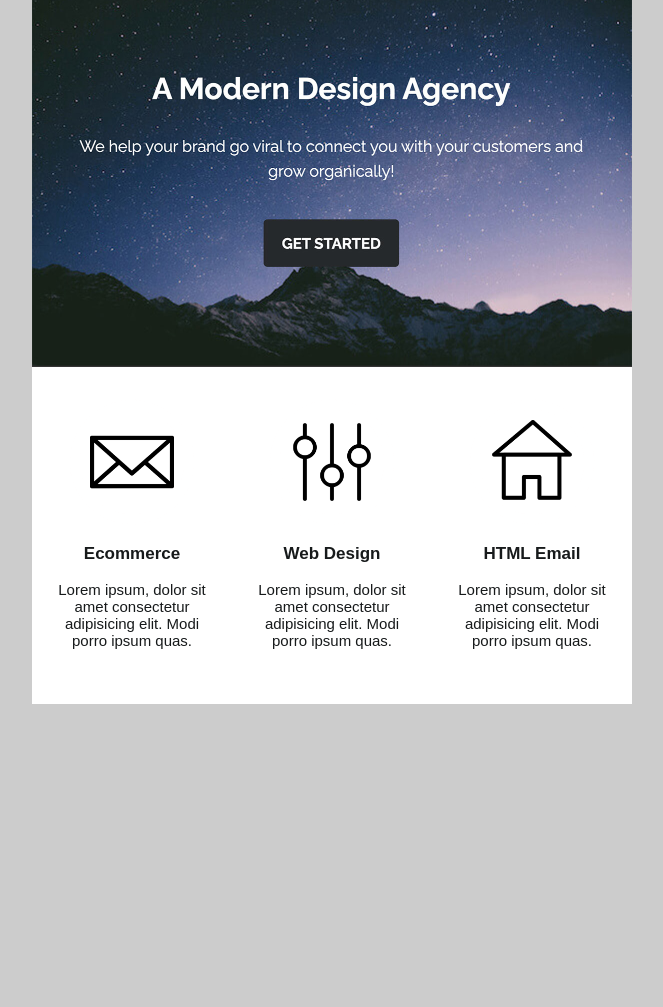
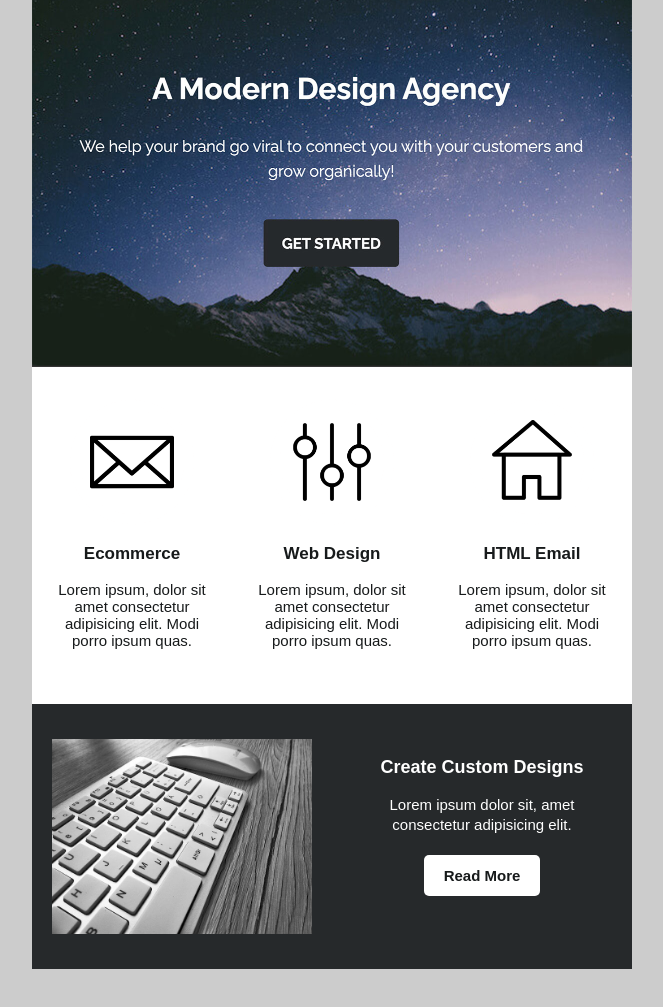
Before and after one commit to KelvinNatal/emailMktR, a plain HTML site: page index.html in a window 1280 px wide. Shown: the part 91-1098 px from the top of the page, without its empty margins (308-971 px from the left). Before the commit the page ends 855 px from the top, so only its background shows below. Drawn offline with Linux system fonts and the light colour scheme.

Commit message:
Two Columns

```diff
--- a/index.html
+++ b/index.html
@@ -64,6 +64,25 @@
             font-size: 15px;
             height: 20px;
             padding: 0 5px;
+        }
+        .two-columns.last{
+            padding: 15px 0;
+        }
+        .two-columns .padding{
+            padding: 20px;
+        }
+        .two-columns .content{
+            font-size: 15px;
+            line-height: 20px;
+            text-align: center;
+        }
+        .button{
+            background-color: white;
+            color: #171a1b;
+            text-decoration: none;
+            padding: 12px 20px;
+            border-radius: 5px;
+            font-weight: bold;
         }
     </style>
 </head>
@@ -187,6 +206,47 @@
             </td>
         </tr>
 
+        <!-- TWO COLUMN SECTION -->
+
+       <tr>
+        <td style="background-color: #26292b; color: #fff;">
+            <table width="100%">
+                <tr>
+                    <td class="two-columns last">
+
+                        <table class="column">
+                            <tr>
+                                <td class="padding">
+                                    <table class="content">
+                                        <tr>
+                                            <td><a href="#"><img src="img/keyboard.jpg" alt="" width="260" style="max-width: 260px;"></a></td>
+                                        </tr>
+                                    </table>
+                                </td>
+                            </tr>
+                        </table>
+
+                        <table class="column">
+                            <tr>
+                                <td class="padding">
+                                    <table class="content">
+                                        <tr>
+                                            <td>
+                                                <p style="font-weight: bold; font-size: 18px;">Create Custom Designs</p>
+                                                <p style="padding-bottom: 16px;">Lorem ipsum dolor sit, amet consectetur adipisicing elit.</p>
+                                                <a href="#" class="button">Read More</a>
+                                            </td>
+                                        </tr>
+                                    </table>
+                                </td>
+                            </tr>
+                        </table>
+                    </td>
+                </tr>
+            </table>
+        </td>
+       </tr>
+
         </table>
     </center>
 </body>
```
